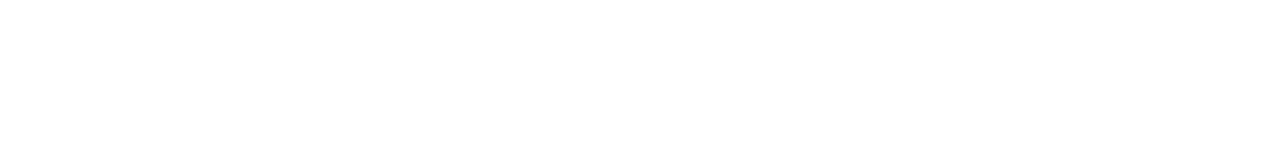
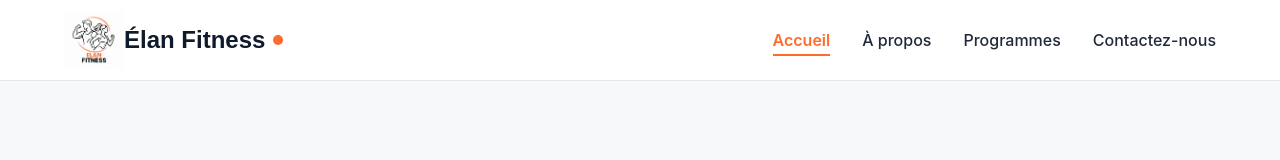
Before and after one commit to aymenlaoudi/Brief01, a plain HTML site: page contact.html in a window 1280 px wide. Drawn offline with Linux system fonts and the light colour scheme.

Commit message:
Adding header on 'contact-nous' page

```diff
--- a/contact.html
+++ b/contact.html
@@ -1,11 +1,28 @@
 <!DOCTYPE html>
 <html lang="en">
+
 <head>
     <meta charset="UTF-8">
     <meta name="viewport" content="width=device-width, initial-scale=1.0">
     <title>Document</title>
+    <link rel="stylesheet" href="style.css">
 </head>
+
 <body>
+    <header class="en-tete">
+        <div class="conteneur en-tete-contenu">
+            <a href="index.html" class="logo"><img src="img/fitnessLogo.jpg" alt="logo" width="60px">Élan Fitness</a>
 
+            <nav aria-label="Navigation principale">
+                <ul class="menu">
+                    <li><a href="index.html" class="lien-actif">Accueil</a></li>
+                    <li><a href="propos.html">À propos</a></li>
+                    <li><a href="programmes.html">Programmes</a></li>
+                    <li><a href="contact.html">Contactez-nous</a></li>
+                </ul>
+            </nav>
+        </div>
+    </header>
 </body>
+
 </html>
```
